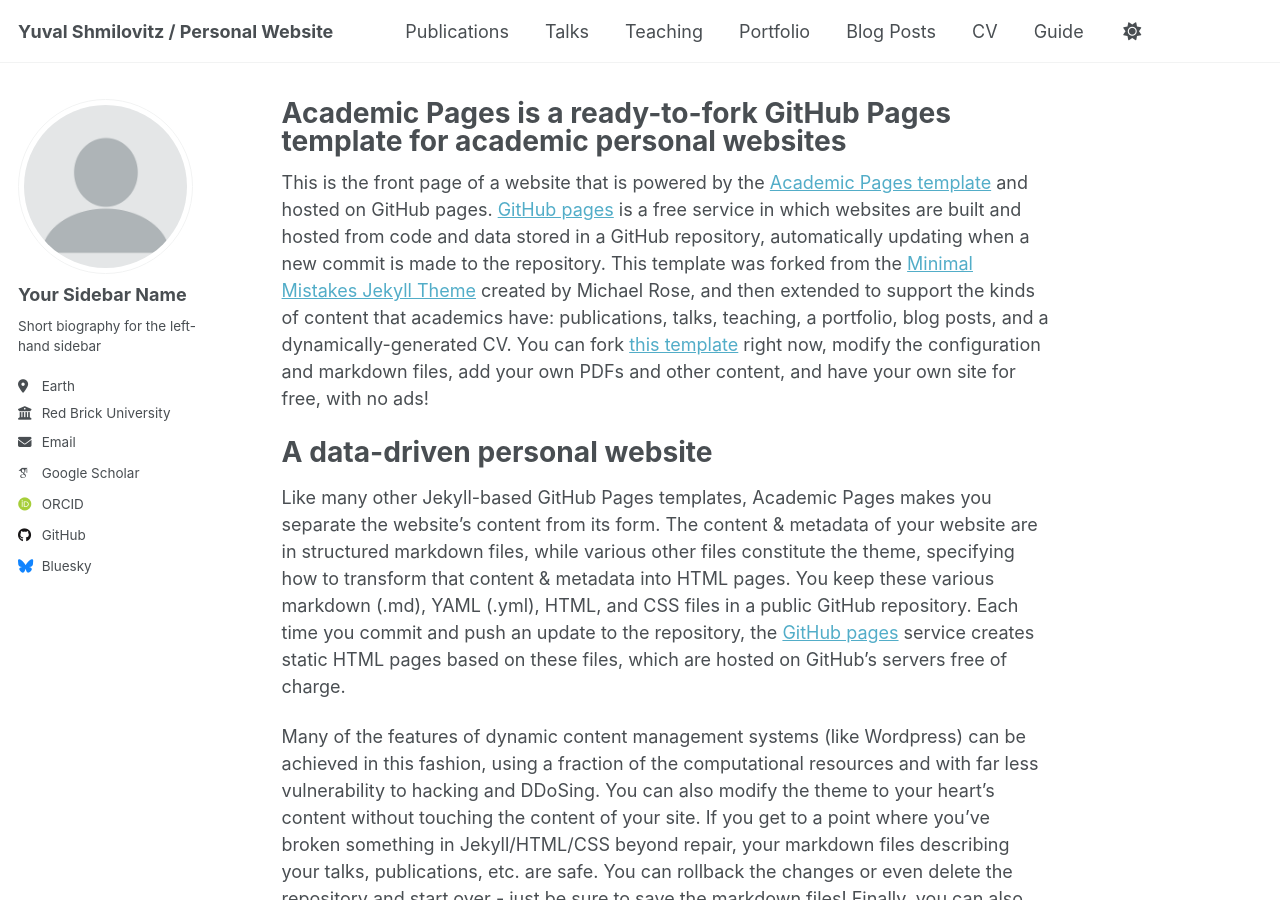
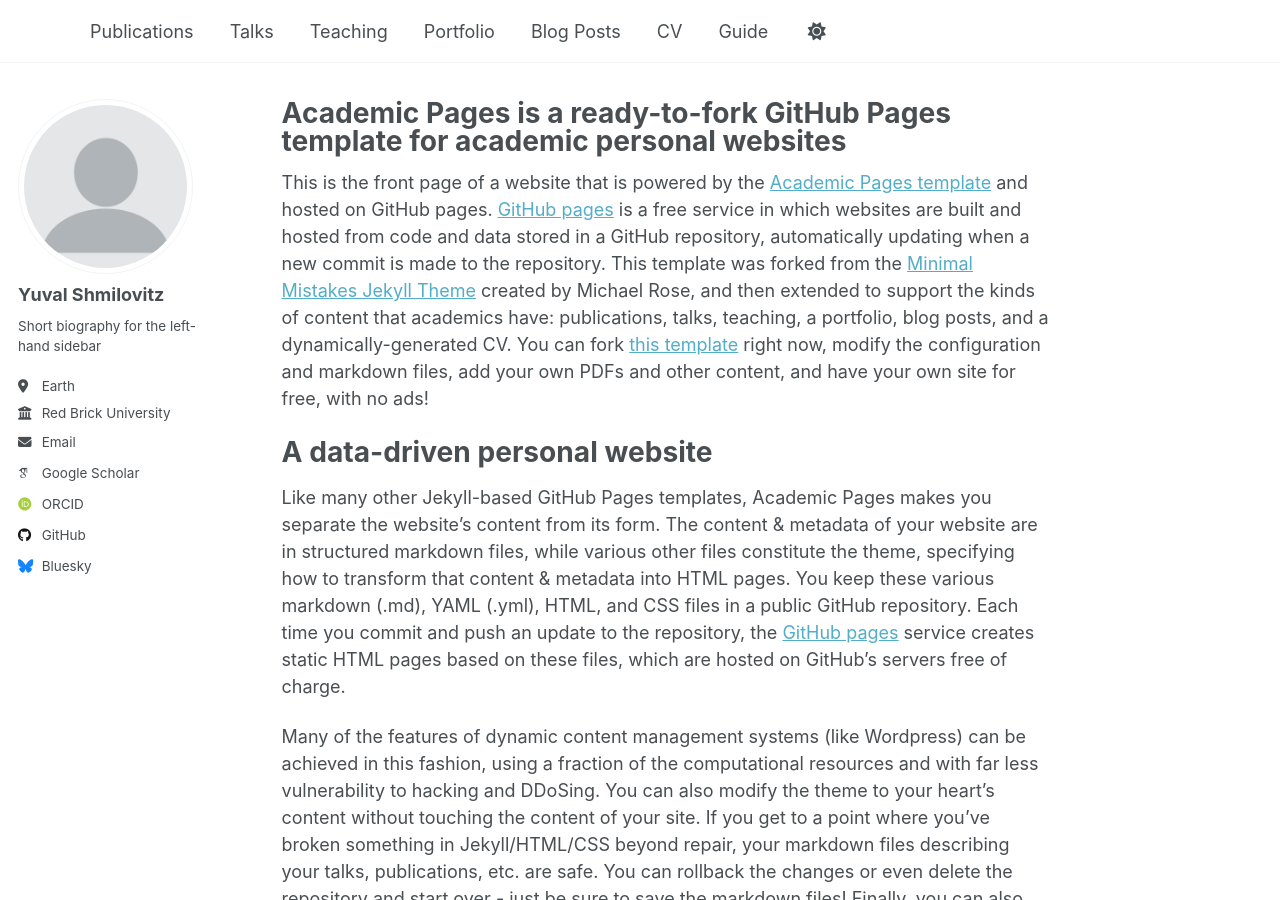
Before and after one commit to yuvalsmilo/yuvalsmilo.github.io, a Jekyll site: the page built from _pages/about.md, in a window 1280 px wide and 900 px high. Built offline with Jekyll 4.4.1, drawn with Linux system fonts in a browser that asks for light colours; some web fonts are replaced.

Commit message:
Update _config.yml

```diff
--- a/_config.yml
+++ b/_config.yml
@@ -9,7 +9,7 @@
 # Basic Site Settings
 locale                   : "en-US"
 site_theme               : "default"
-title                    : "Yuval Shmilovitz / Personal Website"
+title                    : ""
 title_separator          : "-"
 name                     : &name "Yuval Shmilovitz"
 description              : &description "personal description"
@@ -23,7 +23,7 @@
 author:
   # Biographic information
   avatar           : "profile.png"
-  name             : "Your Sidebar Name"
+  name             : "Yuval Shmilovitz"
   pronouns         : # example: "she/her"
   bio              : "Short biography for the left-hand sidebar"
   location         : "Earth"
```
